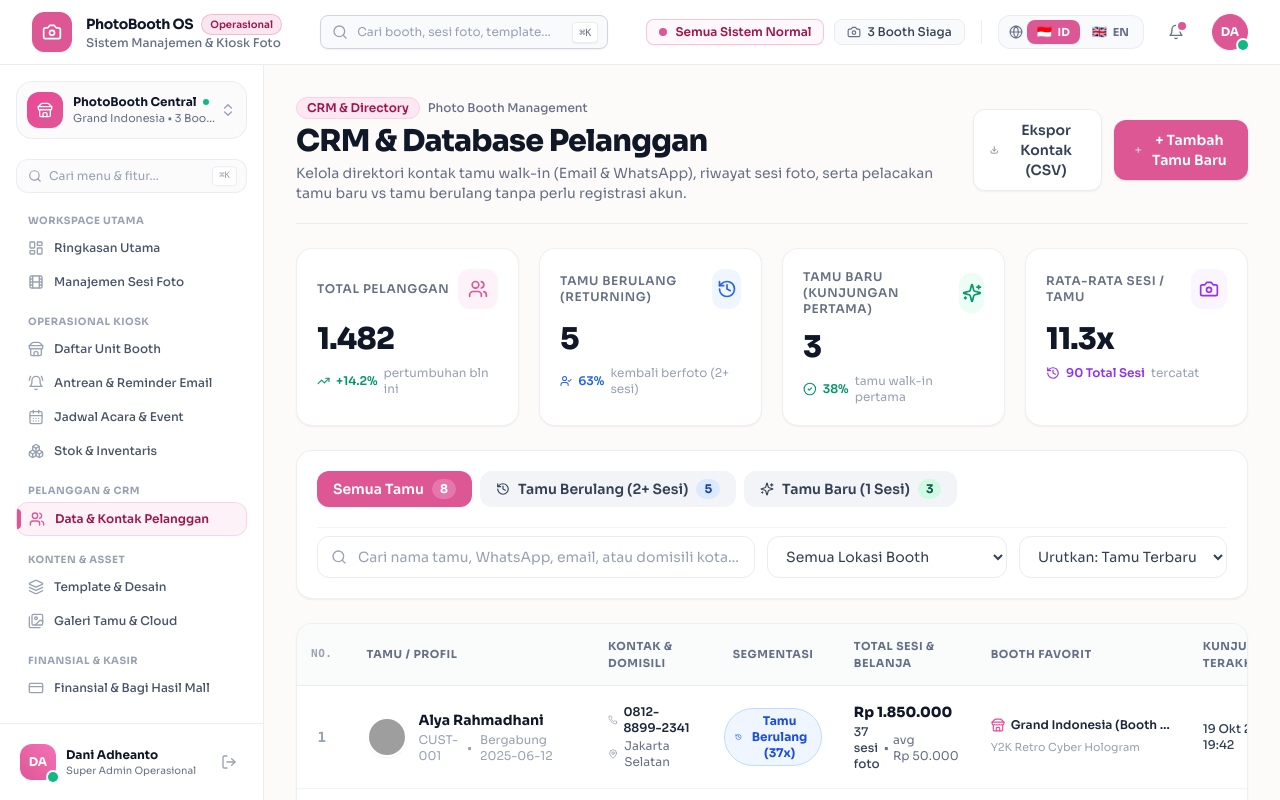
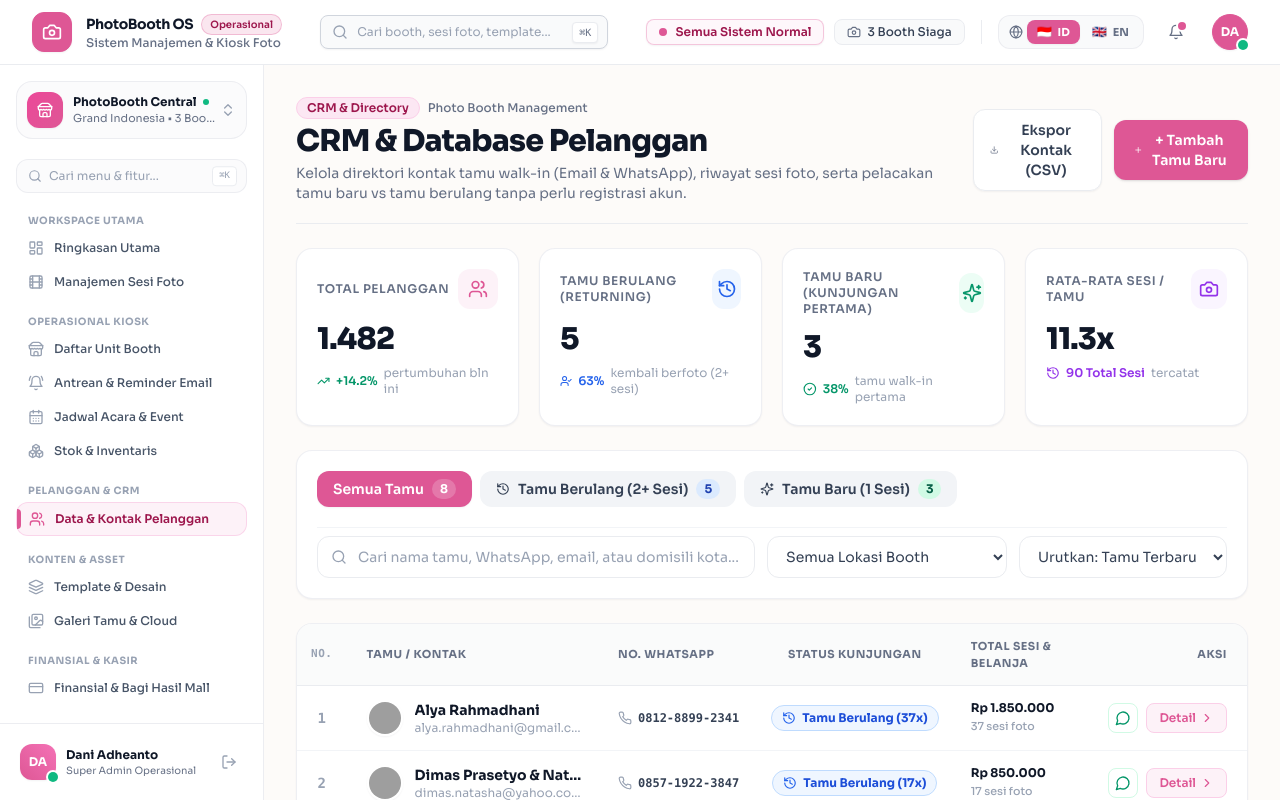
Before and after one commit to DaniNurAdheanto/Photo-Booth-Management-System, a Next.js app in the folder frontend/: page /customers in a window 1280 px wide. Built offline with nearby package versions, Linux system fonts and the light colour scheme; grey boxes are pictures that could not be loaded.

Commit message:
feat: add pagination and compact layout to customer directory table

```diff
--- a/frontend/src/app/customers/page.tsx
+++ b/frontend/src/app/customers/page.tsx
@@ -13,6 +13,7 @@ import {
   Mail,
   Crown,
   ChevronRight,
+  ChevronLeft,
   X,
   Send,
   Store,
@@ -66,6 +67,10 @@ export default function CustomersPage() {
   const [toastMessage, setToastMessage] = useState<string | null>(null);
   const [mounted, setMounted] = useState(false);
 
+  // Pagination state (Compact view)
+  const [currentPage, setCurrentPage] = useState(1);
+  const [pageSize, setPageSize] = useState(5);
+
   useEffect(() => {
     setMounted(true);
   }, []);
@@ -117,6 +122,18 @@ export default function CustomersPage() {
         return 0; // Default NEWEST
       });
   }, [customersList, searchQuery, selectedSegmentFilter, selectedBoothFilter, sortBy]);
+
+  // Reset page when search or filters change
+  useEffect(() => {
+    setCurrentPage(1);
+  }, [searchQuery, selectedSegmentFilter, selectedBoothFilter, sortBy]);
+
+  // Pagination calculations
+  const totalPages = Math.ceil(filteredCustomers.length / pageSize) || 1;
+  const paginatedCustomers = useMemo(() => {
+    const start = (currentPage - 1) * pageSize;
+    return filteredCustomers.slice(start, start + pageSize);
+  }, [filteredCustomers, currentPage, pageSize]);
 
   // Segment Counts
   const segmentCounts = useMemo(() => {
@@ -515,53 +532,54 @@ export default function CustomersPage() {
         </div>
       </div>
 
-      {/* CUSTOMER DIRECTORY TABLE */}
+      {/* CUSTOMER DIRECTORY TABLE (COMPACT & CLEAN) */}
       <div className="bg-white rounded-2xl border border-gray-200/80 shadow-xs overflow-hidden">
         <div className="overflow-x-auto">
           <table className="w-full text-left border-collapse">
             <thead>
               <tr className="bg-gray-50/80 border-b border-gray-200 text-[11px] font-bold text-gray-500 uppercase tracking-wider">
                 <th className="py-3.5 px-3.5 text-center w-12 font-mono text-gray-400 font-bold uppercase tracking-wider">No.</th>
-                <th className="py-3.5 px-5">Tamu / Profil</th>
-                <th className="py-3.5 px-4">Kontak & Domisili</th>
-                <th className="py-3.5 px-4 text-center">Segmentasi</th>
+                <th className="py-3.5 px-5">Tamu / Kontak</th>
+                <th className="py-3.5 px-4">No. WhatsApp</th>
+                <th className="py-3.5 px-4 text-center">Status Kunjungan</th>
                 <th className="py-3.5 px-4">Total Sesi & Belanja</th>
-                <th className="py-3.5 px-4">Booth Favorit</th>
-                <th className="py-3.5 px-4">Kunjungan Terakhir</th>
                 <th className="py-3.5 px-5 text-right">Aksi</th>
               </tr>
             </thead>
             <tbody className="divide-y divide-gray-100 text-sm">
-              {filteredCustomers.length === 0 ? (
+              {paginatedCustomers.length === 0 ? (
                 <tr>
-                  <td colSpan={8} className="py-12 text-center text-gray-400">
+                  <td colSpan={6} className="py-12 text-center text-gray-400">
                     <Users className="w-12 h-12 mx-auto text-gray-300 mb-3" />
                     <p className="text-base font-semibold text-gray-600">Tidak ada data tamu yang cocok</p>
                     <p className="text-xs text-gray-400 mt-1">Coba ubah kata kunci pencarian atau filter segmen</p>
                   </td>
                 </tr>
               ) : (
-                filteredCustomers.map((cust, index) => {
+                paginatedCustomers.map((cust, index) => {
+                  const rowNumber = (currentPage - 1) * pageSize + index + 1;
                   return (
                     <tr
                       key={cust.id}
                       onClick={() => handleOpenDetail(cust)}
                       className="hover:bg-pink-50/20 cursor-pointer transition-colors group"
                     >
-                      <td className="py-4 px-3.5 text-center font-mono font-bold text-gray-400">
-                        {index + 1}
+                      {/* No. */}
+                      <td className="py-3.5 px-3.5 text-center font-mono font-bold text-gray-400">
+                        {rowNumber}
                       </td>
-                      {/* Name & Avatar */}
-                      <td className="py-4 px-5">
+
+                      {/* Name & Avatar & Email (Compact) */}
+                      <td className="py-3.5 px-5">
                         <div className="flex items-center gap-3">
                           {cust.avatarUrl ? (
                             <img
                               src={cust.avatarUrl}
                               alt={cust.name}
-                              className="w-10 h-10 rounded-full object-cover border-2 border-white shadow-xs shrink-0"
+                              className="w-9 h-9 rounded-full object-cover border-2 border-white shadow-xs shrink-0"
                             />
                           ) : (
-                            <div className="w-10 h-10 rounded-full bg-pink-100 text-[#DE5795] font-bold flex items-center justify-center text-sm border-2 border-white shadow-xs shrink-0">
+                            <div className="w-9 h-9 rounded-full bg-pink-100 text-[#DE5795] font-bold flex items-center justify-center text-xs border-2 border-white shadow-xs shrink-0">
                               {cust.name.slice(0, 2).toUpperCase()}
                             </div>
                           )}
@@ -569,31 +587,23 @@ export default function CustomersPage() {
                             <div className="font-bold text-gray-900 group-hover:text-[#DE5795] transition-colors truncate">
                               {cust.name}
                             </div>
-                            <div className="text-xs text-gray-400 flex items-center gap-2 mt-0.5">
-                              <span>{cust.id}</span>
-                              <span>•</span>
-                              <span>Bergabung {cust.registeredAt}</span>
+                            <div className="text-xs text-gray-400 truncate">
+                              {cust.email}
                             </div>
                           </div>
                         </div>
                       </td>
 
-                      {/* Contact & City */}
-                      <td className="py-4 px-4">
-                        <div className="space-y-0.5">
-                          <div className="flex items-center gap-1.5 text-xs font-semibold text-gray-800">
-                            <Phone className="w-3.5 h-3.5 text-gray-400" />
-                            <span>{cust.phone}</span>
-                          </div>
-                          <div className="flex items-center gap-1.5 text-xs text-gray-500">
-                            <MapPin className="w-3.5 h-3.5 text-gray-400" />
-                            <span>{cust.city || 'Jabodetabek'}</span>
-                          </div>
+                      {/* WhatsApp Phone */}
+                      <td className="py-3.5 px-4 whitespace-nowrap">
+                        <div className="flex items-center gap-1.5 text-xs font-semibold text-gray-700">
+                          <Phone className="w-3.5 h-3.5 text-gray-400" />
+                          <span className="font-mono">{cust.phone}</span>
                         </div>
                       </td>
 
-                      {/* Segment Badge */}
-                      <td className="py-4 px-4 text-center">
+                      {/* Status Kunjungan */}
+                      <td className="py-3.5 px-4 text-center whitespace-nowrap">
                         {cust.segment === 'RETURNING' ? (
                           <span className="inline-flex items-center gap-1.5 px-2.5 py-1 rounded-full text-xs font-bold bg-blue-50 text-blue-700 border border-blue-200">
                             <History className="w-3.5 h-3.5 text-blue-600" />
@@ -607,42 +617,20 @@ export default function CustomersPage() {
                         )}
                       </td>
 
-                      {/* Sessions & Spent */}
-                      <td className="py-4 px-4">
+                      {/* Total Sesi & Belanja (Compact) */}
+                      <td className="py-3.5 px-4 whitespace-nowrap">
                         <div>
-                          <div className="font-extrabold text-gray-900 text-sm">
+                          <div className="font-bold text-gray-900 text-xs">
                             {formatRupiah(cust.totalSpent)}
                           </div>
-                          <div className="text-xs text-gray-500 mt-0.5 flex items-center gap-1">
-                            <span className="font-medium text-gray-700">{cust.totalSessions} sesi foto</span>
-                            <span>•</span>
-                            <span>avg {formatRupiah(cust.averageSpent)}</span>
+                          <div className="text-[11px] text-gray-400 font-medium">
+                            {cust.totalSessions} sesi foto
                           </div>
                         </div>
                       </td>
 
-                      {/* Favorite Booth */}
-                      <td className="py-4 px-4">
-                        <div className="space-y-1">
-                          <div className="text-xs font-semibold text-gray-800 truncate max-w-[180px] flex items-center gap-1.5">
-                            <Store className="w-3.5 h-3.5 text-pink-500 shrink-0" />
-                            <span className="truncate">{cust.favoriteBooth}</span>
-                          </div>
-                          <div className="text-[11px] text-gray-400 truncate max-w-[180px]">
-                            {cust.favoriteTemplate}
-                          </div>
-                        </div>
-                      </td>
-
-                      {/* Last Visit */}
-                      <td className="py-4 px-4">
-                        <div className="text-xs text-gray-700 font-medium">
-                          {cust.lastVisitAt}
-                        </div>
-                      </td>
-
                       {/* Actions */}
-                      <td className="py-4 px-5 text-right">
+                      <td className="py-3.5 px-5 text-right whitespace-nowrap">
                         <div
                           className="flex items-center justify-end gap-2"
                           onClick={(e) => e.stopPropagation()}
@@ -655,7 +643,7 @@ export default function CustomersPage() {
                               handleOpenQuickWA(cust, e);
                             }}
                             title="Chat WhatsApp Tamu"
-                            className="p-2 rounded-xl text-emerald-600 hover:bg-emerald-50 border border-emerald-100/60 hover:border-emerald-200 transition-all"
+                            className="p-1.5 rounded-lg text-emerald-600 hover:bg-emerald-50 border border-emerald-100 hover:border-emerald-200 transition-all"
                           >
                             <MessageCircle className="w-4 h-4" />
                           </button>
@@ -666,7 +654,7 @@ export default function CustomersPage() {
                               e.stopPropagation();
                               handleOpenDetail(cust);
                             }}
-                            className="px-3 py-1.5 rounded-xl text-xs font-semibold text-[#DE5795] bg-pink-50 hover:bg-pink-100 border border-pink-200 transition-all flex items-center gap-1"
+                            className="px-3 py-1.5 rounded-lg text-xs font-semibold text-[#DE5795] bg-pink-50 hover:bg-pink-100 border border-pink-200 transition-all flex items-center gap-1"
                           >
                             <span>Detail</span>
                             <ChevronRight className="w-3.5 h-3.5" />
@@ -681,19 +669,77 @@ export default function CustomersPage() {
           </table>
         </div>
 
-        {/* Table Footer / Summary */}
-        <div className="py-3 px-5 bg-gray-50/70 border-t border-gray-200 flex flex-col sm:flex-row items-center justify-between gap-3 text-xs text-gray-500">
-          <div>
-            Menampilkan <span className="font-semibold text-gray-800">{filteredCustomers.length}</span> dari{' '}
-            <span className="font-semibold text-gray-800">{customersList.length}</span> total tamu terdata
+        {/* COMPACT PAGINATION CONTROLS */}
+        {filteredCustomers.length > 0 && (
+          <div className="px-5 py-3.5 bg-gray-50/70 border-t border-gray-200/80 flex flex-col sm:flex-row items-center justify-between gap-3 text-xs">
+            <div className="text-gray-500 font-medium">
+              Menampilkan{' '}
+              <span className="font-bold text-gray-900">
+                {Math.min((currentPage - 1) * pageSize + 1, filteredCustomers.length)}
+              </span>{' '}
+              -{' '}
+              <span className="font-bold text-gray-900">
+                {Math.min(currentPage * pageSize, filteredCustomers.length)}
+              </span>{' '}
+              dari <span className="font-bold text-gray-900">{filteredCustomers.length}</span> tamu walk-in
+            </div>
+
+            <div className="flex items-center gap-3">
+              <div className="flex items-center gap-1.5">
+                <span className="text-gray-400 text-[11px]">Baris:</span>
+                <select
+                  value={pageSize}
+                  onChange={(e) => {
+                    setPageSize(Number(e.target.value));
+                    setCurrentPage(1);
+                  }}
+                  className="px-2 py-1 bg-white border border-gray-200 rounded-lg text-xs font-semibold text-gray-700 focus:outline-none focus:border-[#DE5795]"
+                >
+                  <option value={5}>5 baris</option>
+                  <option value={8}>8 baris</option>
+                  <option value={10}>10 baris</option>
+                </select>
+              </div>
+
+              <div className="flex items-center gap-1">
+                <button
+                  type="button"
+                  disabled={currentPage === 1}
+                  onClick={() => setCurrentPage((p) => Math.max(1, p - 1))}
+                  className="p-1.5 rounded-lg border border-gray-200 bg-white hover:bg-gray-100 disabled:opacity-40 disabled:cursor-not-allowed transition-all"
+                  title="Halaman Sebelumnya"
+                >
+                  <ChevronLeft className="w-4 h-4 text-gray-600" />
+                </button>
+
+                {Array.from({ length: totalPages }, (_, i) => i + 1).map((pg) => (
+                  <button
+                    key={pg}
+                    type="button"
+                    onClick={() => setCurrentPage(pg)}
+                    className={`w-7 h-7 rounded-lg text-xs font-bold transition-all ${
+                      currentPage === pg
+                        ? 'bg-[#DE5795] text-white shadow-xs'
+                        : 'bg-white border border-gray-200 text-gray-700 hover:bg-gray-100'
+                    }`}
+                  >
+                    {pg}
+                  </button>
+                ))}
+
+                <button
+                  type="button"
+                  disabled={currentPage === totalPages}
+                  onClick={() => setCurrentPage((p) => Math.min(totalPages, p + 1))}
+                  className="p-1.5 rounded-lg border border-gray-200 bg-white hover:bg-gray-100 disabled:opacity-40 disabled:cursor-not-allowed transition-all"
+                  title="Halaman Berikutnya"
+                >
+                  <ChevronRight className="w-4 h-4 text-gray-600" />
+                </button>
+              </div>
+            </div>
           </div>
-          <div className="flex items-center gap-4">
-            <span>
-              Total Akumulasi Belanja:{' '}
-              <strong className="text-gray-900">{formatRupiah(totalSpentAll)}</strong>
-            </span>
-          </div>
-        </div>
+        )}
       </div>
 
       {/* FLOATING SLIDE-OVER DRAWER: CUSTOMER DETAIL & RIWAYAT SESI */}
```
